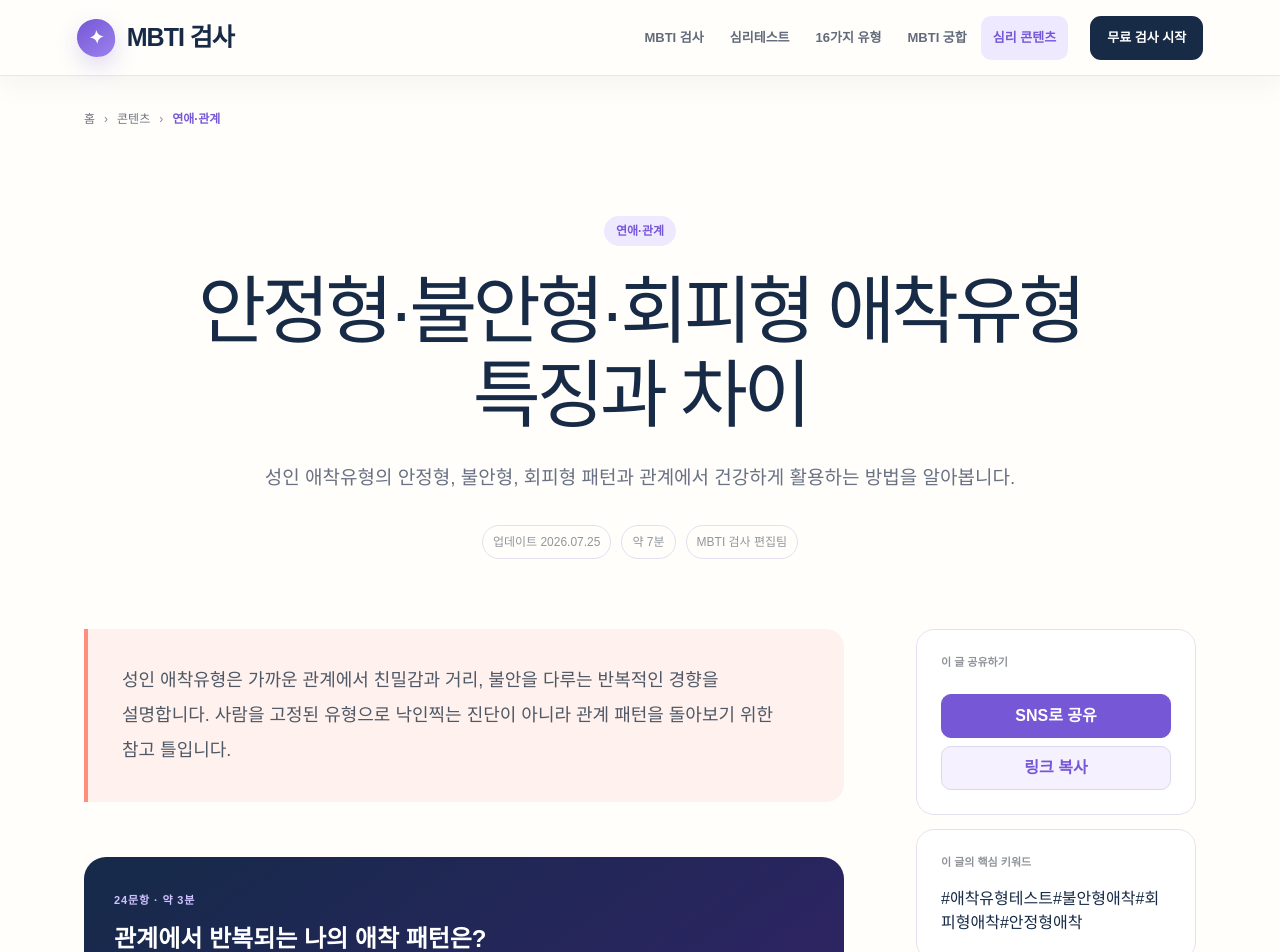
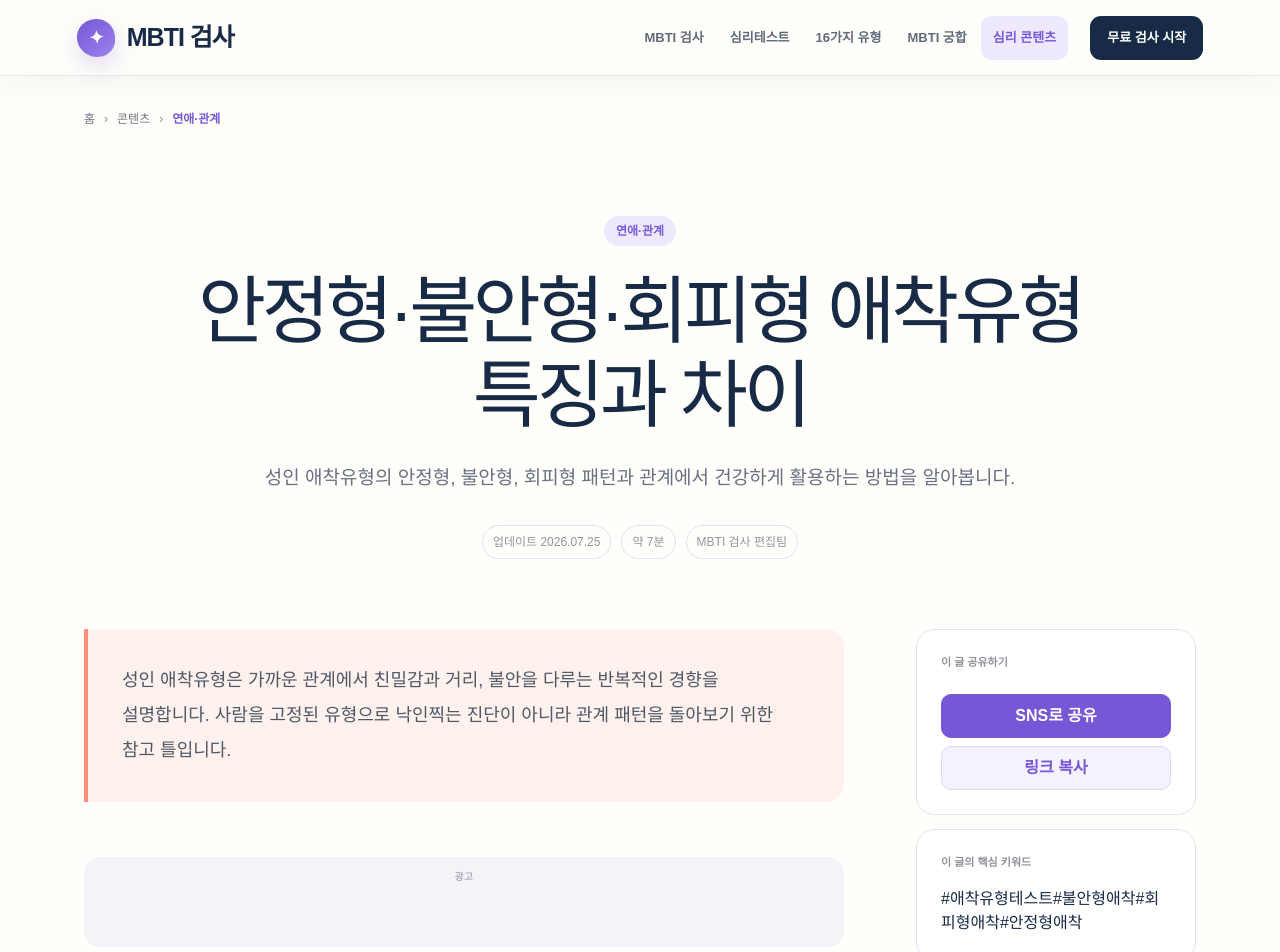
Before and after one commit to scott8736/mbtitest.co.kr-, a Next.js app: page /blog/attachment-style-guide/ in a window 1280 px wide. Shown: the top 952 px of the page. Built offline with nearby package versions, Linux system fonts and the light colour scheme.

Commit message:
Add manual AdSense placements

```diff
--- a/app/blog/[slug]/page.tsx
+++ b/app/blog/[slug]/page.tsx
@@ -3,6 +3,7 @@ import { notFound } from "next/navigation";
 import ContentHeader from "../../../components/ContentHeader";
 import SiteFooter from "../../../components/SiteFooter";
 import ShareButtons from "../../../components/ShareButtons";
+import AdUnit, { ADSENSE_IN_ARTICLE_SLOT } from "../../../components/AdUnit";
 import { blogPosts, getBlogPost } from "../../../lib/blog-posts";
 
 export const dynamicParams = false;
@@ -126,6 +127,13 @@ export default async function BlogArticlePage({
               ))}
             </section>
 
+            <AdUnit
+              slot={ADSENSE_IN_ARTICLE_SLOT}
+              format="fluid"
+              layout="in-article"
+              label="블로그 본문 광고"
+            />
+
             <aside className="article-inline-cta">
               <span>{post.cta.eyebrow}</span>
               <strong>{post.cta.title}</strong>
```
